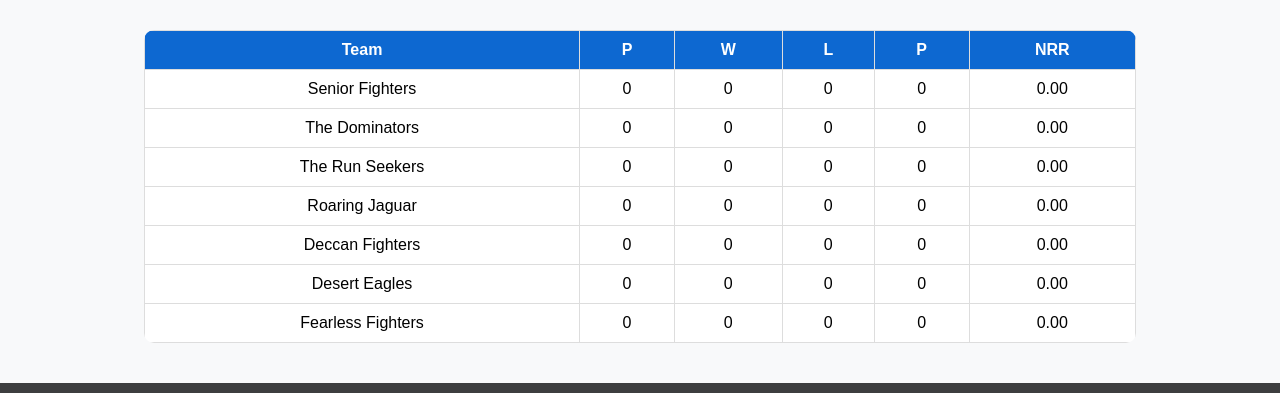
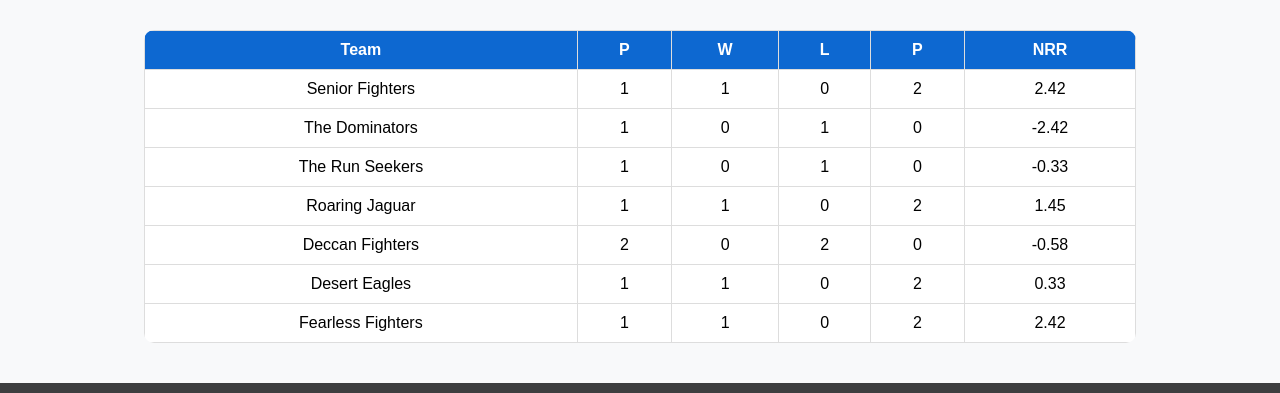
Before and after one commit to Mr-Test-glitch/KPL, a plain HTML site: page index.html in a window 1280 px wide. Shown: the part 3708-4101 px from the top of the page. Drawn offline with Linux system fonts and the light colour scheme.

Commit message:
Update index.html

```diff
--- a/index.html
+++ b/index.html
@@ -152,59 +152,59 @@
             <tbody id="points-body">
                 <tr>
                     <td>Senior Fighters</td>
+                    <td>1</td>
+                    <td>1</td>
                     <td>0</td>
-                    <td>0</td>
-                    <td>0</td>
-                    <td>0</td>
-                    <td>0.00</td>
+                    <td>2</td>
+                    <td>2.42</td>
                 </tr>
                 <tr>
                     <td>The Dominators</td>
+                    <td>1</td>
                     <td>0</td>
+                    <td>1</td>
                     <td>0</td>
-                    <td>0</td>
-                    <td>0</td>
-                    <td>0.00</td>
+                    <td>-2.42</td>
                 </tr>
                 <tr>
                     <td>The Run Seekers</td>
+                    <td>1</td>
                     <td>0</td>
+                    <td>1</td>
                     <td>0</td>
-                    <td>0</td>
-                    <td>0</td>
-                    <td>0.00</td>
+                    <td>-0.33</td>
                 </tr>
                 <tr>
                     <td>Roaring Jaguar</td>
+                    <td>1</td>
+                    <td>1</td>
                     <td>0</td>
-                    <td>0</td>
-                    <td>0</td>
-                    <td>0</td>
-                    <td>0.00</td>
+                    <td>2</td>
+                    <td>1.45</td>
                 </tr>
                 <tr>
                     <td>Deccan Fighters</td>
+                    <td>2</td>
                     <td>0</td>
+                    <td>2</td>
                     <td>0</td>
-                    <td>0</td>
-                    <td>0</td>
-                    <td>0.00</td>
+                    <td>-0.58</td>
                 </tr>
                 <tr>
                     <td>Desert Eagles</td>
+                    <td>1</td>
+                    <td>1</td>
                     <td>0</td>
-                    <td>0</td>
-                    <td>0</td>
-                    <td>0</td>
-                    <td>0.00</td>
+                    <td>2</td>
+                    <td>0.33</td>
                 </tr>
                 <tr>
                     <td>Fearless Fighters</td>
+                    <td>1</td>
+                    <td>1</td>
                     <td>0</td>
-                    <td>0</td>
-                    <td>0</td>
-                    <td>0</td>
-                    <td>0.00</td>
+                    <td>2</td>
+                    <td>2.42</td>
                 </tr>
             </tbody>
         </table>
```
